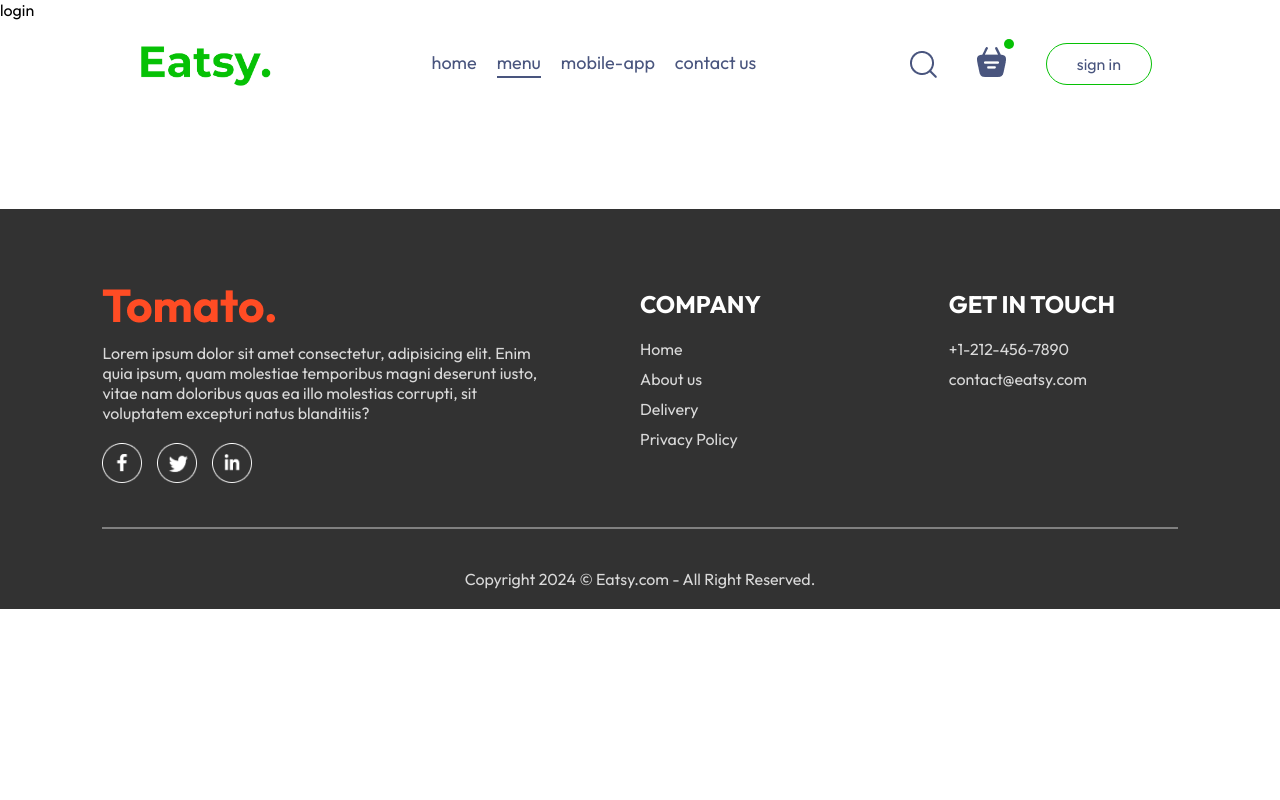
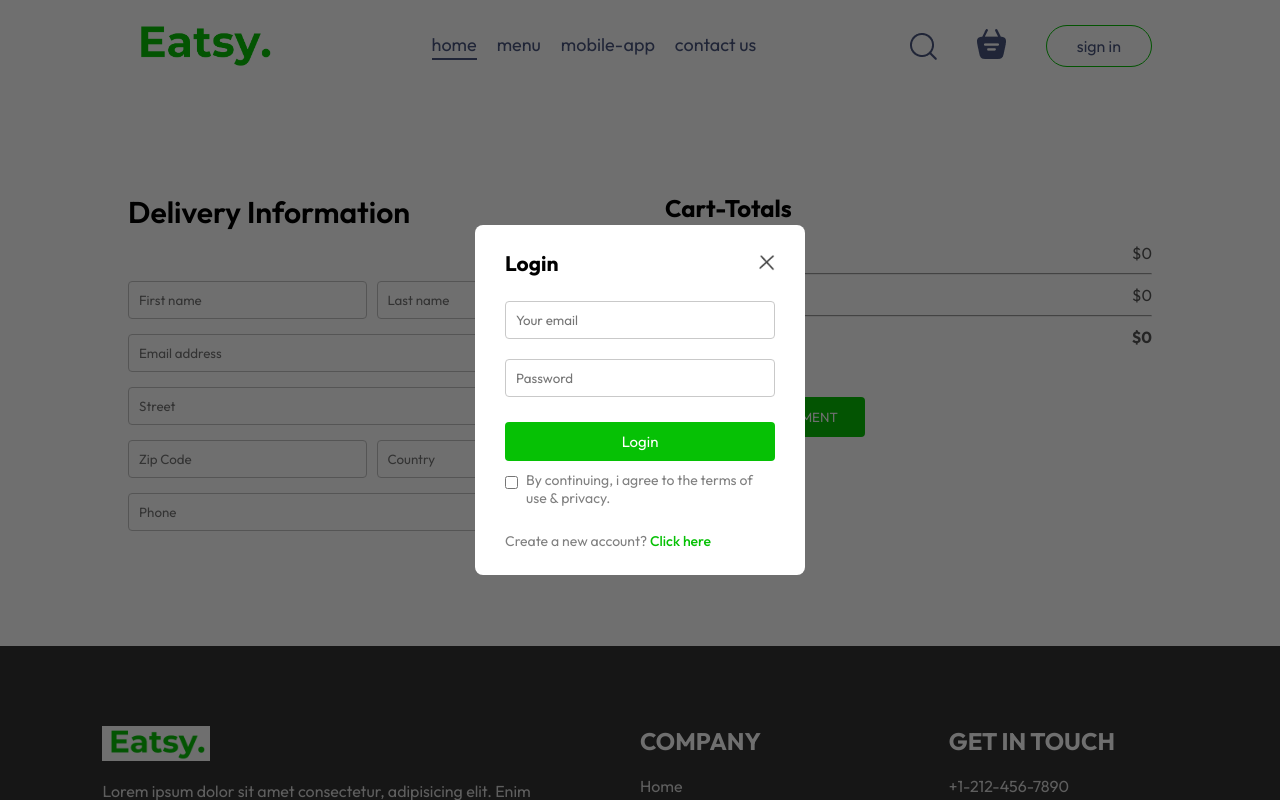
Before and after one commit to DIVYAJEET123/Food-Delivery-App, a React (Vite) app: page /order in a window 1280 px wide. Both pictures are taken after a click on the button "sign in". Shown: the top 800 px of the page. Built offline with nearby package versions, Linux system fonts and the light colour scheme.

Commit message:
cart and placeorder created successfully

```diff
--- a/src/components/Footer/Footer.css
+++ b/src/components/Footer/Footer.css
@@ -20,6 +20,10 @@
     flex-direction: column;
     align-items: start;
     gap: 20px;
+}
+.footer-content-left img{
+    max-width: 175px;
+    max-height: 35px;
 }
 .footer-content-left li , .footer-content-right li , .footer-content-center li{
     list-style: none;
--- a/src/components/Footer/Footer.jsx
+++ b/src/components/Footer/Footer.jsx
@@ -7,7 +7,7 @@
     <div className='footer' id='footer'>
         <div className="footer-content">
             <div className="footer-content-left">
-                <img src={assets.logo} alt="" />
+                <img src={assets.logo_img2} alt="" />
                 <p>Lorem ipsum dolor sit amet consectetur, adipisicing elit. Enim quia ipsum, quam molestiae temporibus magni deserunt iusto, vitae nam doloribus quas ea illo molestias corrupti, sit voluptatem excepturi natus blanditiis?</p>
                 <div className="footer-social-icons">
                   <img src={assets.facebook_icon} alt="" />
--- a/src/components/Header/Header.css
+++ b/src/components/Header/Header.css
@@ -39,6 +39,7 @@
 .header-contents button:hover{
     color: #C1E899;
     background-color: #06c105;
+    cursor: pointer;
 }
 
 @media (max-width:1050px){
--- a/src/components/Header/Header.jsx
+++ b/src/components/Header/Header.jsx
@@ -1,5 +1,6 @@
 import React from 'react'
 import './Header.css'
+// import {Link} from 'react-router-dom'
 
 const Header = () => {
   return (
--- a/src/components/LoginPopup/LoginPopup.css
+++ b/src/components/LoginPopup/LoginPopup.css
@@ -0,0 +1,73 @@
+.login-popup{
+    position: absolute;
+    z-index: 1;
+    width: 100%;
+    height: 100%;
+    background-color: #00000090;
+    display: grid;
+}
+
+.login-popup-container{
+    place-self: center;
+    width: max(23vw,330px);
+    color: #808080;
+    background-color: white;
+    display: flex;
+    flex-direction: column;
+    gap: 25px;
+    padding: 25px 30px;
+    border-radius: 8px;
+    font-size: 14px;
+    animation: fadeIn 0.5s;
+}
+
+.login-popup-title{
+    display: flex;
+    justify-content: space-between;
+    align-items: center;
+    color: black;
+}
+.login-popup-title img{
+    width: 16px;
+    cursor: pointer;
+}
+.login-popup-inputs{
+    display: flex;
+    flex-direction: column;
+    gap: 20px;
+}
+
+.login-popup-inputs input{
+    outline: none;
+    border: 1px solid #c9c9c9;
+    padding: 10px;
+    border-radius: 4px;
+}
+
+.login-popup-container button{
+    border: none;
+    padding: 10px;
+    border-radius: 4px;
+    color: white;
+    background-color: #06c105;
+    font-size: 15px;
+    cursor: pointer;
+
+}
+
+.login-popup-condition{
+    display: flex;
+    align-items: start;
+    gap: 8px;
+    margin-top: -15px;
+}
+
+.login-popup-condition input{
+    margin-top: 5px;
+}
+
+.login-popup p span{
+    color: #06c105;
+    font-weight: 500;
+    cursor: pointer;
+}
--- a/src/components/LoginPopup/LoginPopup.jsx
+++ b/src/components/LoginPopup/LoginPopup.jsx
@@ -1,14 +1,35 @@
-import React from 'react'
+import React, { useState } from 'react'
 import './LoginPopup.css'
 import { assets } from '../../assets/assets';
 
-const LoginPopup = () => {
+const LoginPopup = ({setShowLogin}) => {
 
-    // const [currState,setCurrState] = useState("Sign Up");
+    const [currState,setCurrState] = useState("Login");
 
   return (
     <div className='login-popup'>
-      login
+      <form action="" className="login-popup-container">
+        <div className="login-popup-title">
+          <h2>{currState}</h2>
+          <img onClick={ ()=>setShowLogin(false) } src={ assets.cross_icon } alt="" />
+        </div>
+        <div className="login-popup-inputs">
+          {currState==="Login"?<></>:<input type="text" placeholder='Your name' required/>}
+
+          <input type="email" placeholder='Your email' required/>
+          <input type="password" placeholder='Password' required/>
+        </div>
+        <button>{currState==="Sign Up"?"Create account":"Login"}</button>
+        <div className="login-popup-condition">
+          <input type="checkbox" required/>
+          <p>By continuing, i agree to the terms of use & privacy.</p>
+        </div>
+        {
+          currState==="Login"
+          ?<p>Create a new account? <span onClick={()=>setCurrState("Sign Up")}>Click here</span></p>
+          :<p>Already have an account? <span onClick={()=>setCurrState("Login")}>Login here</span></p>
+        }
+      </form>
     </div>
   )
 }
--- a/src/components/Navbar/Navbar.jsx
+++ b/src/components/Navbar/Navbar.jsx
@@ -1,30 +1,42 @@
-import React, {useState} from 'react'
+import React, {useContext, useState} from 'react'
 import './Navbar.css'
 import { assets } from '../../assets/assets'
 import { Link } from 'react-router-dom';
+import { StoreContext } from '../../context/StoreContext';
 
 const Navbar = ({setShowLogin}) => {
 
-    const [menu,setMenu] = useState("menu");
+    const [menu,setMenu] = useState("home");
+
+    const {getTotalCartAmount} = useContext(StoreContext)
 
   return (
 
     <div className='navbar'>
-      <img src={assets.logo_img2} className='logo'/>
+
+      <Link to='/' ><img src={assets.logo_img2} className='logo'/></Link>
+
       <ul className='navbar-menu'>
+
         <Link to='/' onClick={()=>setMenu("home")} className={menu==="home"?"active":""}>home</Link>
         <a href='#explore-menu' onClick={()=>setMenu("menu")} className={menu==="menu"?"active":""}>menu</a>
         <a href='#app-donwload' onClick={()=>setMenu("mobile-app")} className={menu==="mobile-app"?"active":""}>mobile-app</a>
         <a href='#footer' onClick={()=>setMenu("contact-us")} className={menu==="contact-us"?"active":""}>contact us</a>
+
       </ul>
+
       <div className="navbar-right">
+
         <img src={assets.search_icon} alt="" />
+
         <div className="navbar-search-icon">
-            <img src={assets.basket_icon} alt="" />
-            <div className="dot"></div>
+            <Link to='/cart'><img src={assets.basket_icon} alt="" /></Link>
+            <div className={getTotalCartAmount()===0?"":"dot"}></div>
         </div>
+
         <button onClick={()=>setShowLogin(true)}>sign in</button>
       </div>
+
     </div>
   )
 }
--- a/src/context/StoreContext.jsx
+++ b/src/context/StoreContext.jsx
@@ -1,39 +1,46 @@
 import { createContext, useEffect, useState } from "react";
 import { food_list } from "../assets/assets";
 
-
 export const StoreContext = createContext(null);
 
-const StoreContextProvider = (props)=>{
-
-    const [cartItems,setCartItems] = useState({});
+const StoreContextProvider = (props) => {
+  const [cartItems, setCartItems] = useState({});
 
   const addToCart = (itemId) => {
-        setCartItems((prev) => ({
-          ...prev,
-          [itemId]: (prev[itemId] || 0) + 1  // Update only the item specified by `itemId`
-        }));
+    if (!cartItems[itemId]) {
+      setCartItems((prev) => ({ ...prev, [itemId]: 1 }));
+    } else {
+      setCartItems((prev) => ({ ...prev, [itemId]: prev[itemId] + 1 }));
+    }
   };
   const removeFromCart = (itemId) => {
-        setCartItems((prev)=>({...prev,[itemId]:prev[itemId]-1}))
+    setCartItems((prev) => ({ ...prev, [itemId]: prev[itemId] - 1 }));
+  };
+
+  const getTotalCartAmount = () => {
+    let totalAmount = 0;
+    for (const item in cartItems) {
+      if (cartItems[item] > 0) {
+        let itemInfo = food_list.find((product) => product._id === item);
+        totalAmount += itemInfo.price * cartItems[item];
       }
-
-    useEffect(()=>{
-        console.log(cartItems);
-    },[cartItems])
+    }
+    return totalAmount ;
+  };
 
   const contextValue = {
     food_list,
     cartItems,
     setCartItems,
     addToCart,
-        removeFromCart
-    }
+    removeFromCart,
+    getTotalCartAmount
+  };
 
-    return(
+  return (
     <StoreContext.Provider value={contextValue}>
       {props.children}
     </StoreContext.Provider>
-    )
-}
-export default StoreContextProvider
+  );
+};
+export default StoreContextProvider;
--- a/src/pages/Cart/Cart.css
+++ b/src/pages/Cart/Cart.css
@@ -0,0 +1,100 @@
+.cart{
+    margin-top: 100px;
+}
+
+.cart-items-title{
+    display: grid;
+    grid-template-columns: 1fr 1.5fr 1fr 1fr 1fr 0.5fr;
+    align-items: center;
+    color: grey;
+    font-size: max(1vw,12px);
+}
+
+.cart-items-item{
+    margin: 10px 0px;
+    color: black;
+}
+.cart-items-item img{
+    width: 50px;
+    object-fit: cover;
+    border-radius: 4px;
+}
+.cart hr{
+    height: 1px;
+    background-color: #e2e2e2;
+    border: none;
+}
+
+.cart-items-item .cross{
+    cursor: pointer;
+}
+
+.cart-bottom{
+    margin-top: 80px;
+    display: flex;
+    justify-content: space-between;
+    gap: max(12vw,20px);
+}
+.cart-total{
+    flex:1;
+    display: flex;
+    flex-direction: column;
+    gap: 20px;
+}
+.cart-total-details{
+    display: flex;
+    justify-content: space-between;
+    color: #555;
+}
+
+.cart-total hr{
+    margin: 10px 0px;
+}
+
+.cart-total button{
+    border: none;
+    color: white;
+    background-color: #06c105;
+    width: max(15vw,200px);
+    padding: 12px 0px;
+    border-radius: 4px;
+    cursor: pointer;
+}
+
+.cart-promocode{
+    flex: 1;
+}
+
+.cart-promocode p{
+    color: #555;
+}
+.cart-promocode-input{
+    margin-top: 10px;
+    display: flex;
+    justify-content: space-between;
+    align-items: center;
+    background-color: #eaeaea;
+    border-radius: 4px;
+}
+.cart-promocode-input input{
+    background: transparent;
+    border: none;
+    outline: none;
+    padding-left: 10px;
+}
+.cart-promocode-input button{
+    width: max(10vw,150px);
+    padding: 12px 5px;
+    background-color: black;
+    border: none;
+    color: white;
+    border-radius: 4px;
+}
+@media (max-width:750px){
+    .cart-bottom{
+        flex-direction: column-reverse;
+    }
+    .cart-promocode{
+        justify-content:start ;
+    }
+}
--- a/src/pages/Cart/Cart.jsx
+++ b/src/pages/Cart/Cart.jsx
@@ -1,12 +1,83 @@
-import React from 'react'
-import './Cart.css'
+import React, { useContext } from "react";
+import "./Cart.css";
+import { StoreContext } from "../../context/StoreContext";
+import { useNavigate } from "react-router-dom";
 
 const Cart = () => {
+  const { cartItems, food_list, removeFromCart,getTotalCartAmount } = useContext(StoreContext);
+
+  const navigate = useNavigate();
+
   return (
-    <div>
+    <div className="cart">
+      <div className="cart-items">
+        <div className="cart-items-title">
+          <p>Items</p>
+          <p>Title</p>
+          <p>Price</p>
+          <p>Quantity</p>
+          <p>Total</p>
+          <p>Remove</p>
+        </div>
+        <br />
+        <hr />
 
+        {food_list.map((item, index) => {
+          if (cartItems[item._id] > 0) {
+            return (
+              <div>
+                <div className="cart-items-title cart-items-item">
+                  <img src={item.image} alt="" />
+                  <p>{item.name}</p>
+                  <p>${item.price}</p>
+                  <p>{cartItems[item._id]}</p>
+                  <p>${item.price * cartItems[item._id]}</p>
+                  <p onClick={() => removeFromCart(item._id)} className="cross">
+                    x
+                  </p>
+                </div>
+                <hr />
+              </div>
+            );
+          }
+        })}
+      </div>
+
+      <div className="cart-bottom">
+        <div className="cart-total">
+          <h2>Cart-Totals</h2>
+          <div>
+            <div className="cart-total-details">
+              <p>Subtotal</p>
+              <p>${getTotalCartAmount()}</p>
+            </div>
+            <hr />
+            <div className="cart-total-details">
+              <p>Delivery Fee</p>
+              <p>${getTotalCartAmount()===0?0:2}</p>
+            </div>
+            <hr />
+            <div className="cart-total-details">
+              <b>Total</b>
+              <b>${getTotalCartAmount()===0?0:getTotalCartAmount()+2}</b>
+            </div>
+          </div>
+          <button onClick={()=>navigate('/order')}>PROCEED TO CHECKOUT</button>
+        </div>
+
+        <div className="cart-promocode">
+          <div>
+            <p>If you have a promo code, Enter it here</p>
+            <div className="cart-promocode-input">
+              <input type="text" placeholder="promo code"/>
+              <button>Submit</button>
+            </div>
+          </div>
+        </div>
+
+      </div>
     </div>
-  )
-}
+  );
+};
 
-export default Cart
+export default Cart;
--- a/src/pages/PlaceOrder/PlaceOrder.css
+++ b/src/pages/PlaceOrder/PlaceOrder.css
@@ -0,0 +1,37 @@
+.place-order{
+    display: flex;
+    align-items: start;
+    justify-content: space-between;
+    gap: 50px;
+    margin-top: 100px;
+}
+
+.place-order-left{
+    width: 100%;
+    max-width: max(30% , 500px);
+}
+
+.place-order-left .title{
+    font-size: 30px;
+    font-weight: 600;
+    margin-bottom: 50px;
+}
+.place-order-left input{
+    margin-bottom: 15px;
+    width: 100%;
+    padding: 10px;
+    border: 1px solid #c5c5c5;
+    border-radius: 4px;
+    outline-color: #06c105;
+}
+.place-order-left .multi-fields{
+    display: flex;
+    gap: 10px;
+}
+.place-order-right{
+    width: 100%;
+    max-width: max(40%,500px);
+}
+.place-order .cart-total button{
+    margin-top: 30px;
+}
--- a/src/pages/PlaceOrder/PlaceOrder.jsx
+++ b/src/pages/PlaceOrder/PlaceOrder.jsx
@@ -1,11 +1,52 @@
-import React from 'react'
+import React, { useContext } from 'react'
 import './PlaceOrder.css'
+import { StoreContext } from '../../context/StoreContext'
 
 const PlaceOrder = () => {
+
+  const {getTotalCartAmount}  = useContext(StoreContext)
+
   return (
-    <div>
+    <form className='place-order'>
 
-    </div>
+      <div className="place-order-left">
+        <p className="title">Delivery Information</p>
+        <div className="multi-fields">
+          <input type="text" placeholder='First name'/>
+          <input type="text" placeholder='Last name'/>
+        </div>
+        <input type="=email" placeholder='Email address'/>
+        <input type="text" placeholder='Street'/>
+        <div className="multi-fields">
+          <input type="text" placeholder='Zip Code'/>
+          <input type="text" placeholder='Country'/>
+        </div>
+        <input type="text" placeholder='Phone'/>
+      </div>
+
+      <div className="place-order-right">
+      <div className="cart-total">
+          <h2>Cart-Totals</h2>
+          <div>
+          <div className="cart-total-details">
+              <p>Subtotal</p>
+              <p>${getTotalCartAmount()}</p>
+            </div>
+            <hr />
+            <div className="cart-total-details">
+              <p>Delivery Fee</p>
+              <p>${getTotalCartAmount()===0?0:2}</p>
+            </div>
+            <hr />
+            <div className="cart-total-details">
+              <b>Total</b>
+              <b>${getTotalCartAmount()===0?0:getTotalCartAmount()+2}</b>
+            </div>
+          </div>
+          <button>PROCEED TO PAYMENT</button>
+        </div>
+      </div>
+    </form>
   )
 }
 
```
Lines whose indentation alone changed are shown as unchanged.
